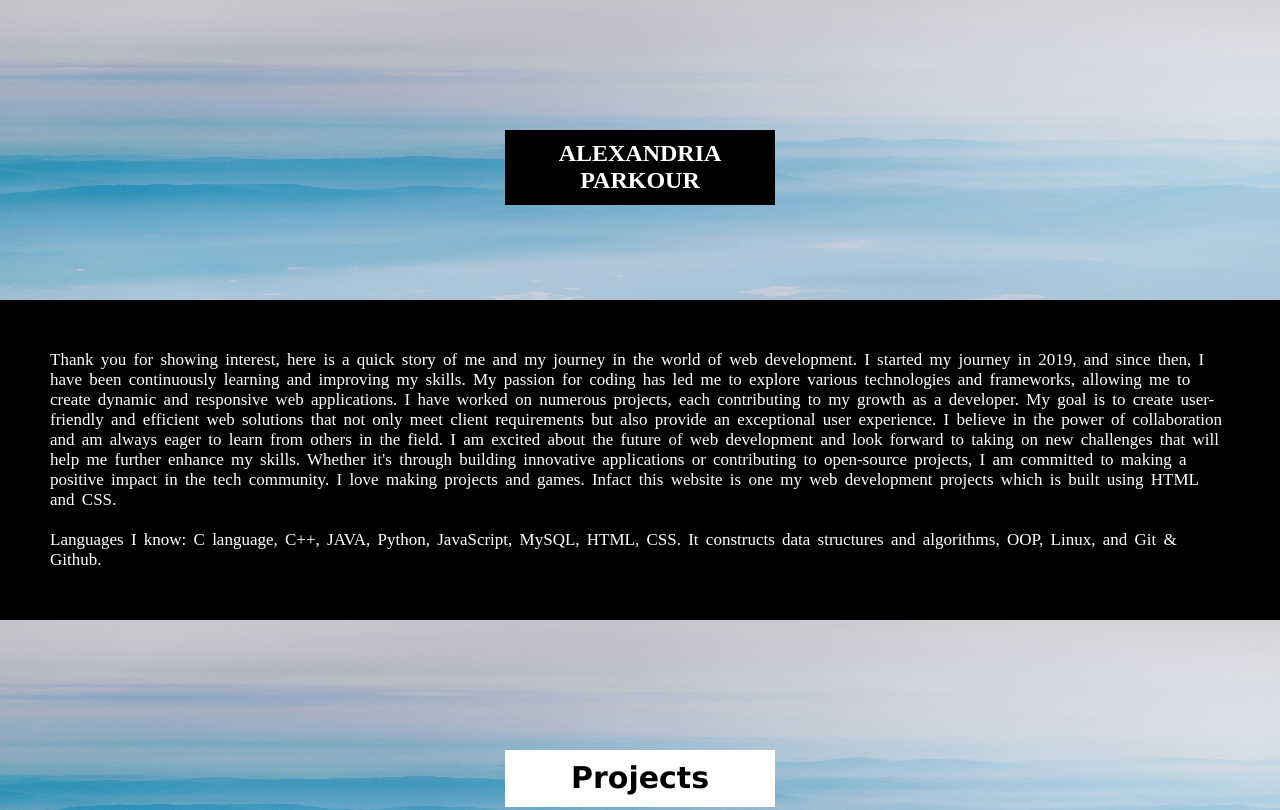
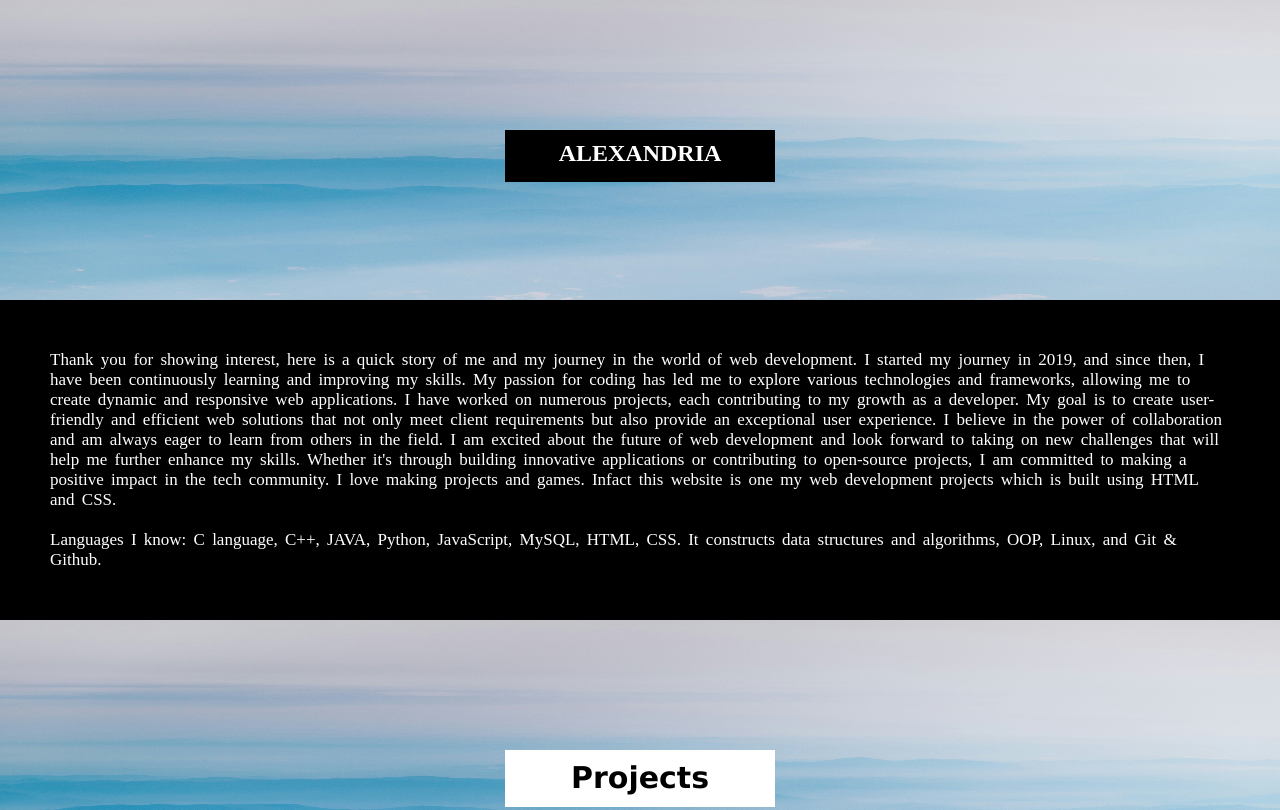
Before and after one commit to alexendariaa/dev, a plain HTML site: page project three/index.html in a window 1280 px wide. Shown: the top 810 px of the page. Drawn offline with Linux system fonts and the light colour scheme.

Commit message:
update project three

```diff
--- a/project three/index.html
+++ b/project three/index.html
@@ -8,7 +8,7 @@
 </head>
 <body>
     <div class="parallax-1">
-        <h2>ALEXANDRIA PARKOUR</h2>
+        <h2>ALEXANDRIA</h2>
     </div>
     <div class="para-1">
         <p>
--- a/project three/style.css
+++ b/project three/style.css
@@ -14,7 +14,7 @@
     position: relative;
     top:130px;
     width: 250px;
-    height:55px;
+    height:32px;
     padding: 10px;
     background-color: black;
     color:white;
```
